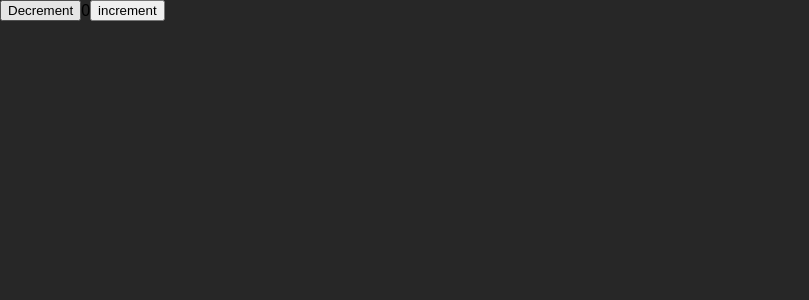
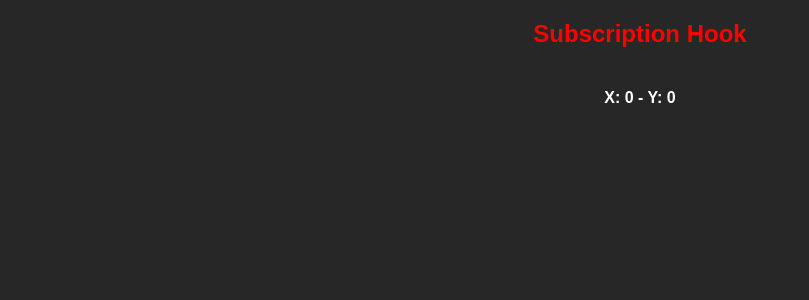
Before and after one commit to ChaitanyaU17/Movie-API, a React (Create React App) app in the folder React Fundamentals/: page / in a window 1280 px wide. Shown: the top 300 px of the page, without its empty margins (0-809 px from the left). Built offline with nearby package versions, Linux system fonts and the light colour scheme.

Commit message:
use custom subsription hook to diaplay position of mouse pointer on X and Y axis

```diff
--- a/React Fundamentals/src/App.css
+++ b/React Fundamentals/src/App.css
@@ -27,10 +27,3 @@ button:active {
   background-color: #460897;
   border-color: #460897;
 } */
-
-
-div {
-  display: flex;
-  align-items: center;
-  justify-items: center;
-}
--- a/React Fundamentals/src/App.js
+++ b/React Fundamentals/src/App.js
@@ -2,7 +2,9 @@
 // import MoviesList from './components/MoviesList';
 // import AddMovie from './components/AddMovie';
 import './App.css';
-import Counter from './tasks/Counter';
+import PositionXY from './tasks/PositionXY';
+// import Counter from './tasks/Counter';
+// import ProductDetails from './tasks/ProductDetails';
 
 // function App() {
 //   const [movies, setMovies] = useState([]);
@@ -98,8 +100,10 @@ import Counter from './tasks/Counter';
 
 function App() {
   return (
-    <div>
-      <Counter />
+    <div className='main-app'>
+      {/* <Counter /> */}
+      {/* <ProductDetails /> */}
+      <PositionXY />
     </div>
   )
 }
--- /dev/null
+++ b/React Fundamentals/src/custom hooks/useSubscription.js
@@ -0,0 +1,18 @@
+import {useEffect, useState} from 'react';
+
+export const useSubscription = () => {
+    const [position, setPosition] = useState({ x:0, y:0});
+
+    useEffect(() => {
+        const handlePosition = (e) => setPosition({x:e.clientX, y:e.clientY});
+
+        window.addEventListener('mousemove', handlePosition);
+
+        return () =>  {
+            window.removeEventListener('mousemove', handlePosition);
+        }
+    }, [])
+
+    return position;
+
+}
--- /dev/null
+++ b/React Fundamentals/src/tasks/PositionXY.js
@@ -0,0 +1,18 @@
+
+import { useSubscription } from '../custom hooks/useSubscription';
+import classes  from './PositionXY.module.css';
+
+
+const PositionXY = () => {
+    const position = useSubscription();
+    return(
+        <div className={classes.mainContainer}>
+            <h2 className={classes.title}>Subscription Hook</h2>
+            <div className={classes.card}>
+                <h4>X: {position.x} - Y: {position.y}</h4>
+            </div>
+        </div>
+    );
+};
+
+export default PositionXY;
--- /dev/null
+++ b/React Fundamentals/src/tasks/PositionXY.module.css
@@ -0,0 +1,15 @@
+.mainContainer {
+    display: flex;
+    align-items: center;
+    flex-direction: column;
+    color: white;
+}
+
+.title {
+    color: red;
+}
+
+.card {
+    flex-direction: column;
+    color: white;
+}
```
Also changed, not shown: React Fundamentals/src/index.css (line endings or trailing spaces).
